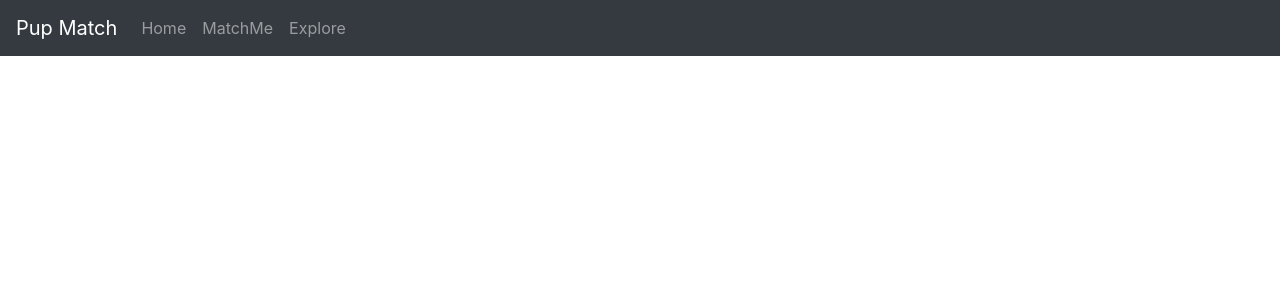
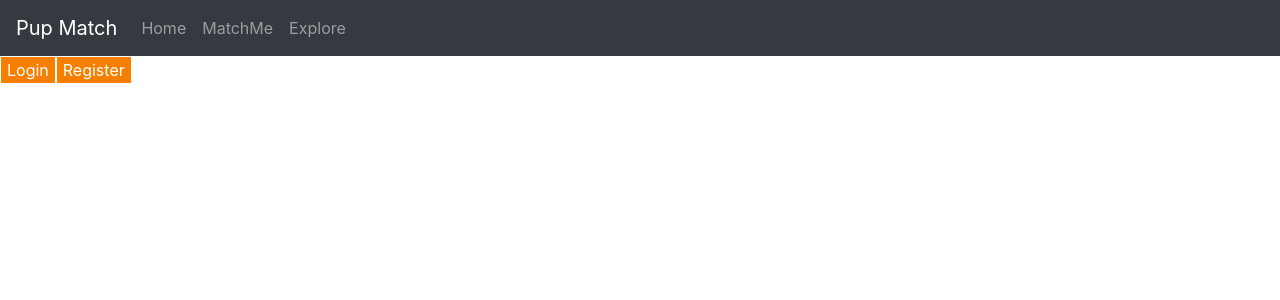
Before and after one commit to titorivera0707/Coapp, a React (Create React App) app: page / in a window 1280 px wide. Shown: the top 300 px of the page. Built offline with nearby package versions, Linux system fonts and the light colour scheme.

Commit message:
Added a few updates to the base of the page. Now working on getting a modal for the login and registration pages so that the user doesn't have to leave the page to login or register.

```diff
--- /dev/null
+++ b/src/components/NavBar/index.js
@@ -0,0 +1,20 @@
+import React from "react"
+import { Navbar, Nav } from "react-bootstrap"
+
+function Navvbar() {
+
+    return(
+        <div>
+            <Navbar bg="dark" variant="dark">
+                <Navbar.Brand href="#home">Pup Match</Navbar.Brand>
+                <Nav className="mr-auto">
+                    <Nav.Link href="#home">Home</Nav.Link>
+                    <Nav.Link href="#features">MatchMe</Nav.Link>
+                    <Nav.Link href="#pricing">Explore</Nav.Link>
+                </Nav>
+            </Navbar>
+        </div>
+    )
+}
+
+export default Navvbar
--- a/src/pages/Landing/index.js
+++ b/src/pages/Landing/index.js
@@ -1,22 +1,29 @@
 import React from "react"
-import { Navbar, Nav } from 'react-bootstrap'
+import "./style.css"
+import Navvbar from "../../components/NavBar"
 
 function Landing() {
+
+    // Onclick event handler for the login portion of the application.
+    function handleLogin(e) {
+        e.preventDefault();
+        console.log("Login page will appear.")
+    }
+
+    // Onclick event handler for the registration portion of the application.
+    function handleRegister(e) {
+        e.preventDefault();
+        console.log("Registration page will appear.")
+    }
 
     return(
         <div>
 
             {/* Simple Navbar that will most likely be changed later on but for now just to give us an idea of what will be there. */}
-            <Navbar bg="dark" variant="dark">
-                <Navbar.Brand href="#home">Pup Match</Navbar.Brand>
-                <Nav className="mr-auto">
-                    <Nav.Link href="#home">Home</Nav.Link>
-                    <Nav.Link href="#features">MatchMe</Nav.Link>
-                    <Nav.Link href="#pricing">Explore</Nav.Link>
-                </Nav>
-            </Navbar>
+            <Navvbar />
 
-
+            <button className="btnShp" onClick={handleLogin}>Login</button>
+            <button className="btnShp" onClick={handleRegister}>Register</button>
 
         </div>
     )
--- a/src/pages/Landing/style.css
+++ b/src/pages/Landing/style.css
@@ -0,0 +1,7 @@
+.btnShp {
+    color: white;
+    background-color: #f77f00;
+    border: none;
+    margin: 1px;
+
+}
```
Also changed, not shown: src/components/Modal/index.js (added, +10 -0 lines), src/components/Modal/style.css (added), src/components/NavBar/style.css (added).
